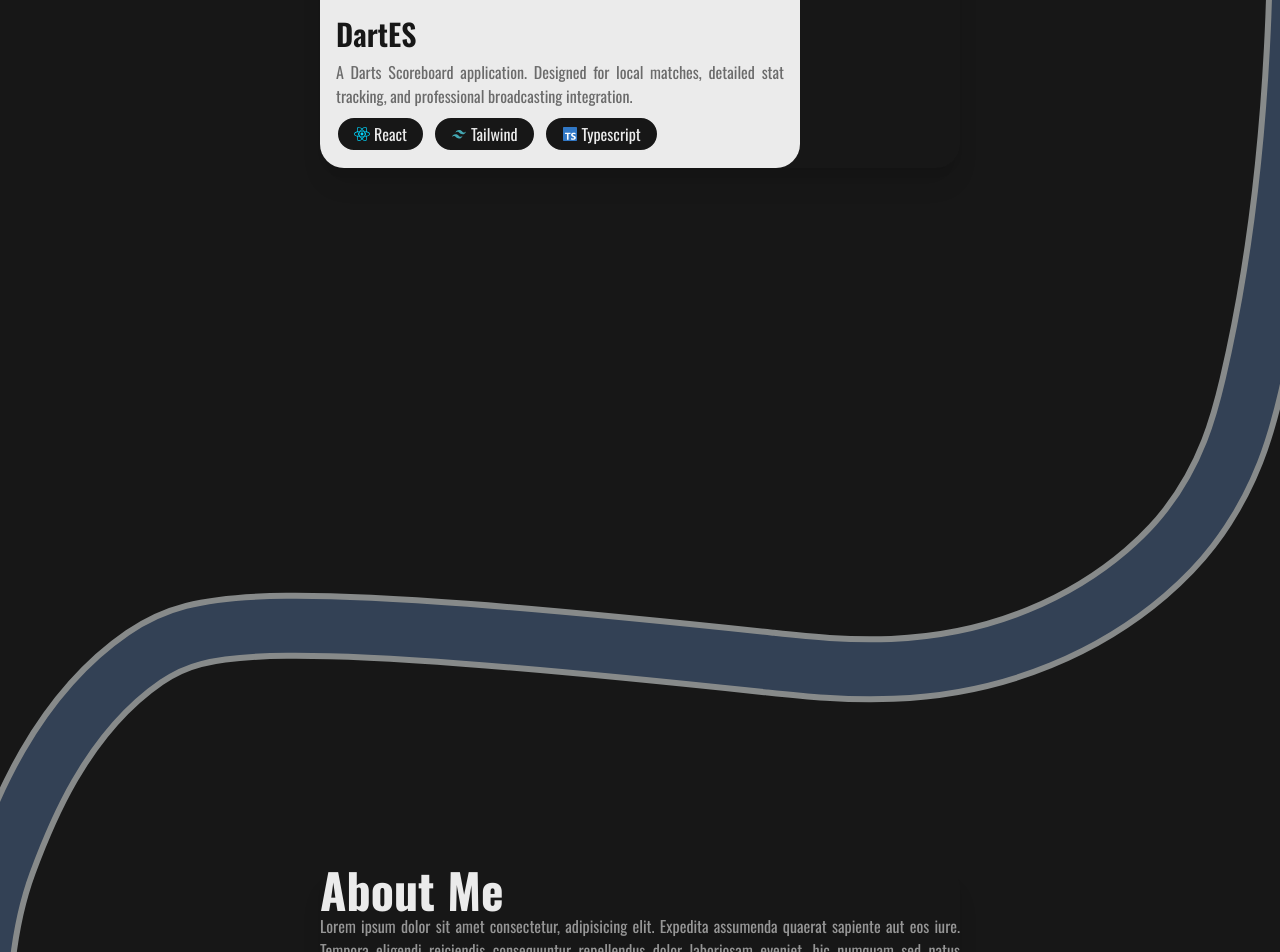
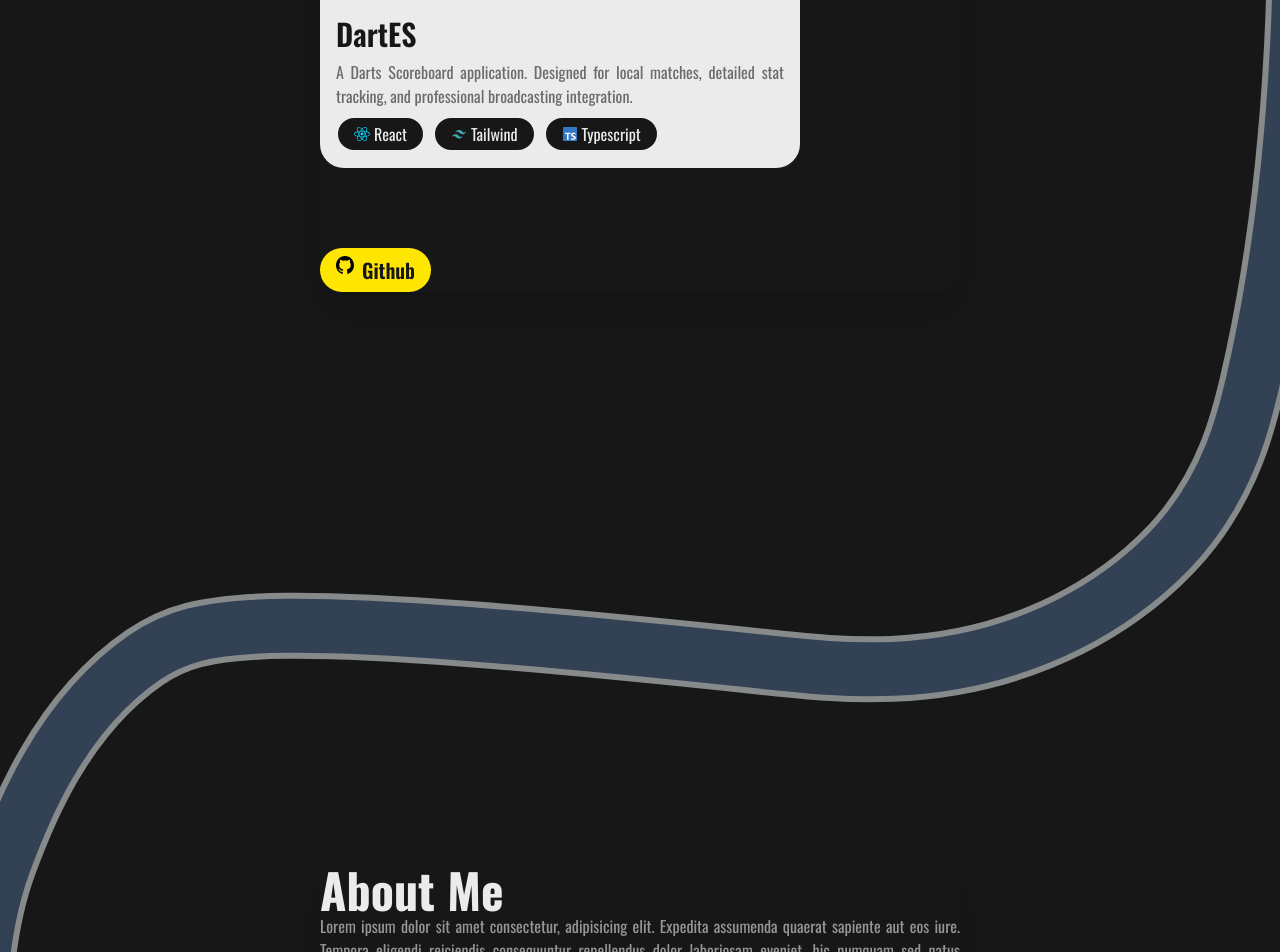
Before and after one commit to lukasus55/portfolio, a Next.js app: page /en in a window 1280 px wide. Shown: the part 2270-3222 px from the top of the page. Built offline with nearby package versions, Linux system fonts and the light colour scheme.

Commit message:
Add github button

```diff
--- a/app/[lang]/components/Projects.tsx
+++ b/app/[lang]/components/Projects.tsx
@@ -1,4 +1,6 @@
 import ProjectWidget from './ProjectWidget';
+import Image from 'next/image';
+import Link from 'next/link';
 
 export type ProjectTag =
     | "CSS3"
@@ -41,6 +43,14 @@ export default function Projects({ dict } : { dict: Dictionary }) {
                     />
                 </div>
 
+                <div className='flex w-full justify-left'>
+                    <Link href="https://github.com/lukasus55" target='_blank'>
+                        <button className="flex gap-2 text-xl px-4 py-2 mt-20 mr-2 bg-accent hover:scale-110 text-background font-semibold rounded-full transition-transform cursor-pointer">
+                            <Image src="/github.svg" width={18} height={18} alt={'Github'}/> {'Github'}
+                        </button>
+                    </Link>
+                </div>
+
             </div>
         </div>
     )
```
Also changed, not shown: public/github.svg (added).
